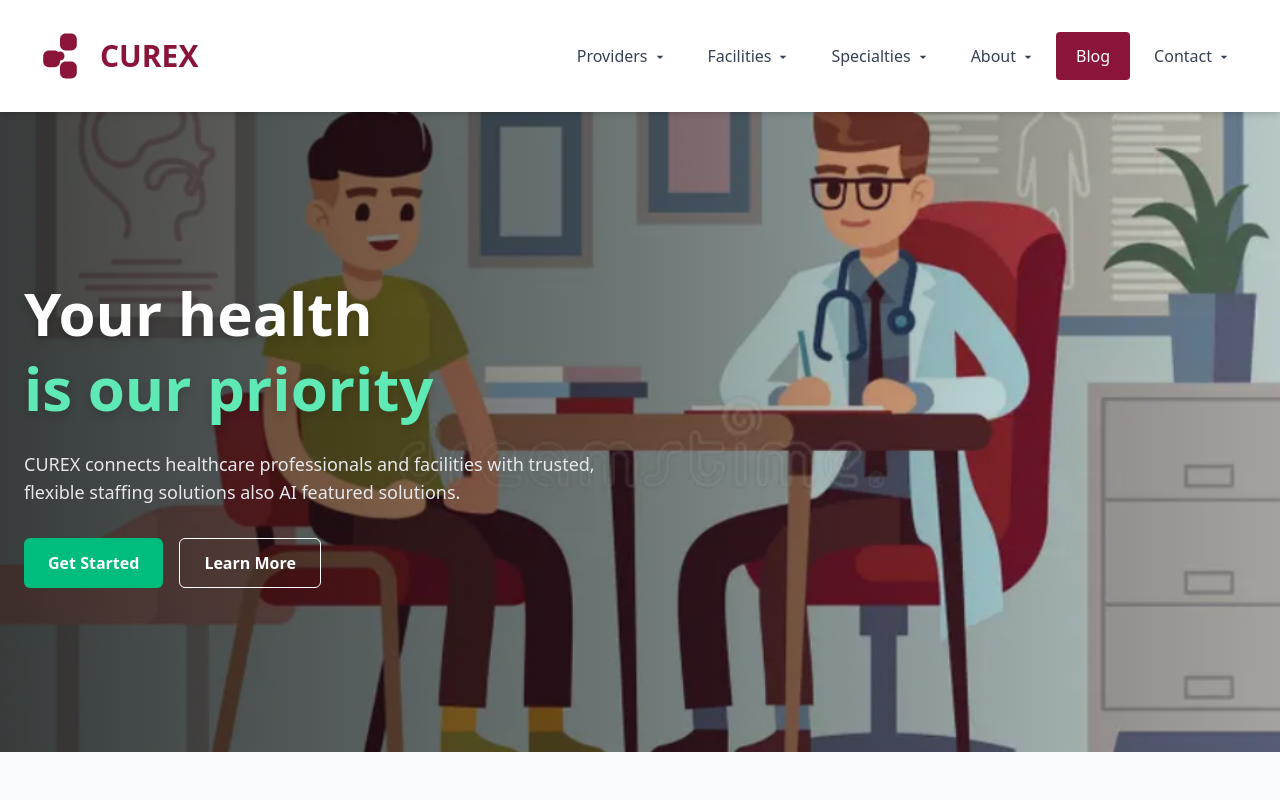
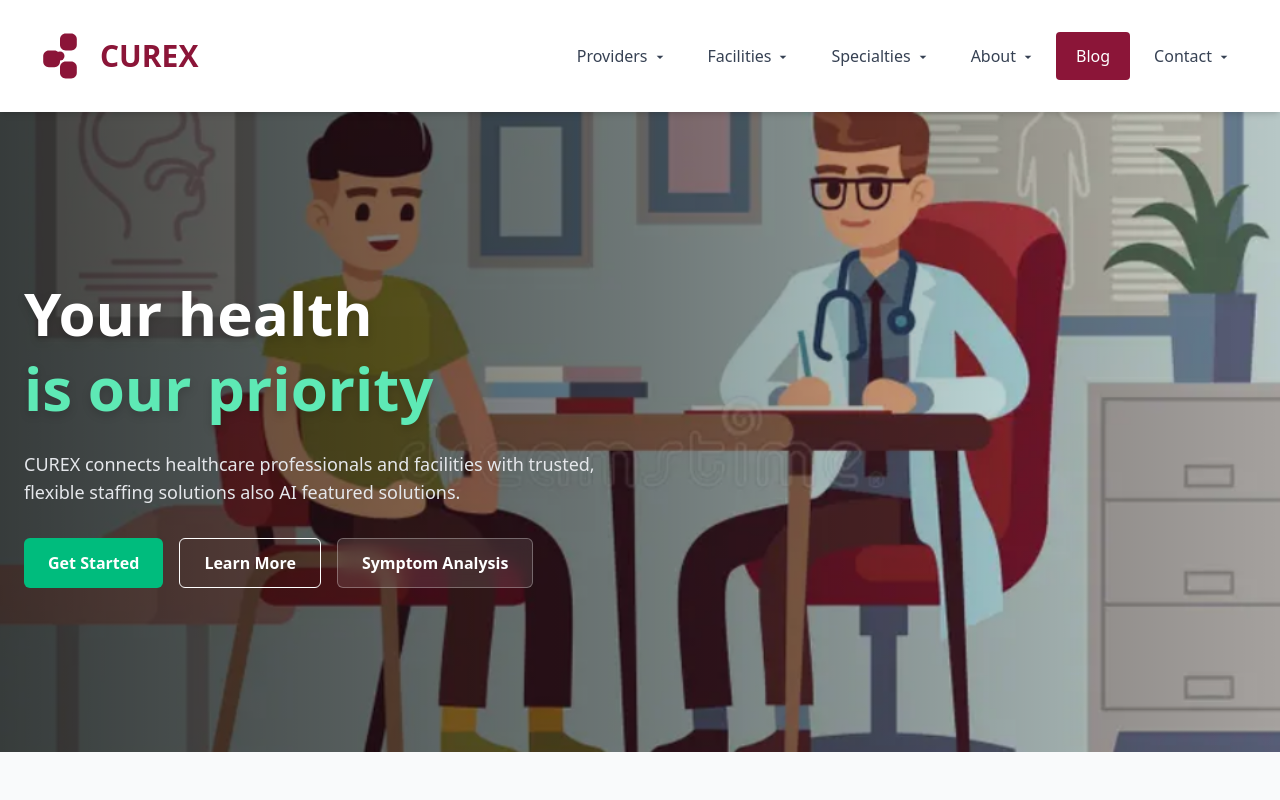
Before and after one commit to 8972-amick/CUREX, a React (Vite) app in the folder Frontend/: page / in a window 1280 px wide. Shown: the top 800 px of the page. Built offline with nearby package versions, Linux system fonts and the light colour scheme.

Commit message:
symptom analysis added

```diff
--- a/Frontend/src/pages/home.jsx
+++ b/Frontend/src/pages/home.jsx
@@ -41,6 +41,12 @@
                 className="px-6 py-3 border border-white text-white font-semibold rounded-md hover:bg-white hover:text-black transition"
               >
                 Learn More
+              </button>
+              <button
+                onClick={() => navigate("/symptoms")}
+                className="px-6 py-3 bg-white/10 backdrop-blur text-white border border-white/30 font-semibold rounded-md hover:bg-white hover:text-black transition"
+              >
+                Symptom Analysis
               </button>
             </div>
           </div>
```
Also changed, not shown: Frontend/src/pages/symptomAnalysis.jsx (added).
